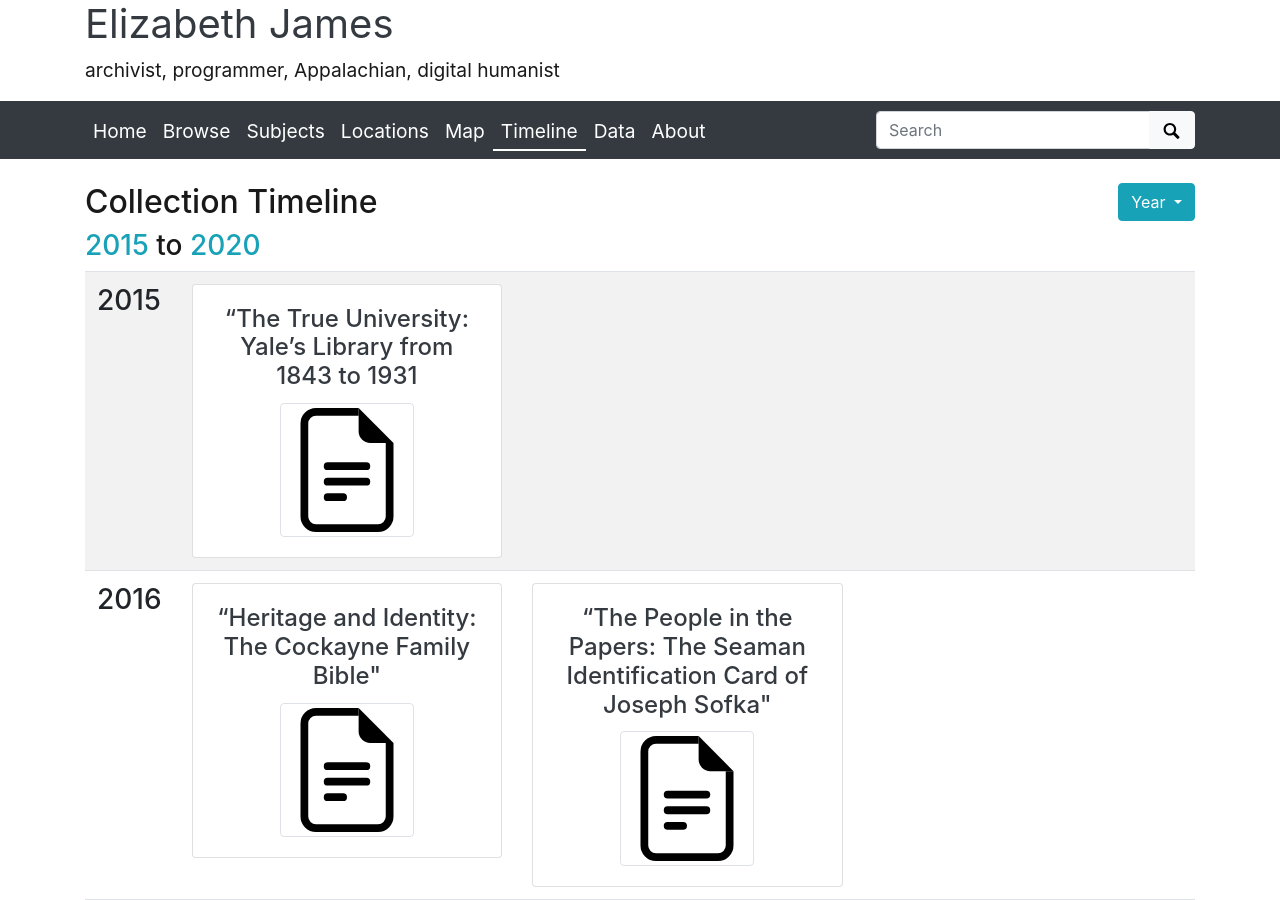
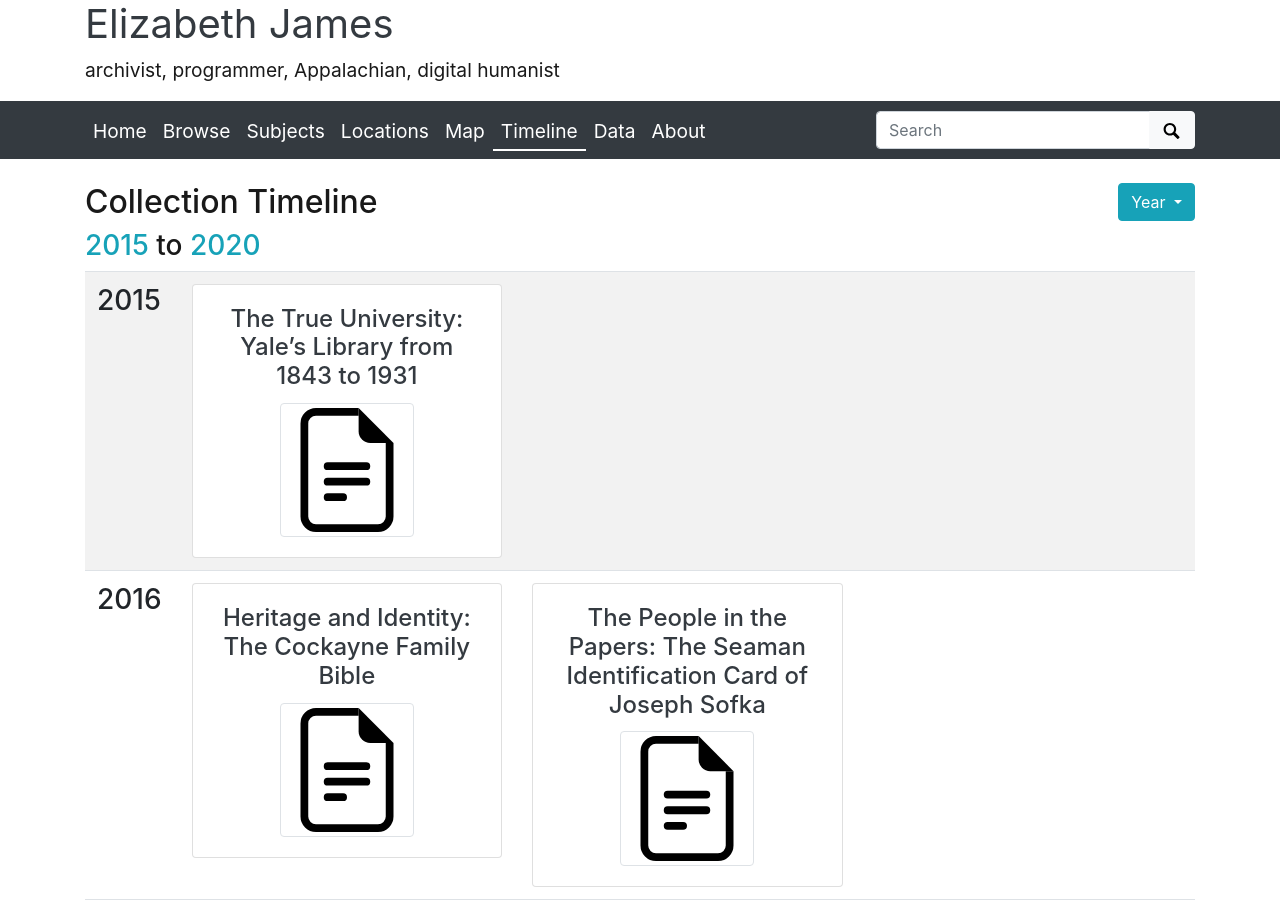
Before and after one commit to elizajames/old_site, a Jekyll site: the page built from pages/timeline.md, in a window 1280 px wide and 900 px high. Built offline with Jekyll 4.4.1, drawn with Linux system fonts in a browser that asks for light colours; some of the changed text lies outside the part shown.

```diff
--- a/_data/demo-metadata.csv
+++ b/_data/demo-metadata.csv
@@ -15,9 +15,9 @@ YourPhysicalPockets,YourPhysicalPockets.pdf,,,History in Your Home Activity,Eliz
 YourDigitalHistory,YourDigitalHistory.pdf,,,Your Digital History Activity,Elizabeth James,2020,"The ""Your Digital History"" activity allows students to consider ways in which their digital lives might be understood and studied by future historians.",Teaching Materials,"Huntington, WV",38.413651,-82.44673,,14,Text,application/pdf,eng,Educational use permitted. ,http://rightsstatements.org/vocab/InC-EDU/1.0/
 FYS100Syllabus,FYS100Syllabus.pdf,,,First Year Seminar: Digital Archives Syllabus,Elizabeth James,2020,"Syllabus for the required first year course, First Year Seminar (FYS) at Marshall University. FYS courses use central objectives and a selection of readings that are augmented with readings and activities based on a theme that draws from the expertise of the instructor. This iteration of the course focuses on physical and digital archives and imaged archives beyond these types.",Teaching Materials,"Huntington, WV",38.413651,-82.44673,,15,Text,application/pdf,eng,Educational use permitted. ,http://rightsstatements.org/vocab/InC-EDU/1.0/
 CommonplaceBookEntry1,CommonplaceBookEntry1.pdf,,,Commonplace Book Entry #1 Assignment,Elizabeth James,2020,Overview and instructions for an assignment for First Year Seminar: Digital Archives in which first year students write entries into a physical commonplace book on the purpose and reality of higher education.,Teaching Materials,"Huntington, WV",38.413651,-82.44673,,16,Text,application/pdf,eng,Educational use permitted. ,http://rightsstatements.org/vocab/InC-EDU/1.0/
-edj001,stub.png,,,“Review of Advocacy and Awareness for Archivists”,Elizabeth James,2020,"“Review of Advocacy and Awareness for Archivists” in the Journal of Contemporary Archival Studies, December 2020. https://elischolar.library.yale.edu/jcas/vol7/iss1/21/",Scholarship,"New Haven, CT",41.3083,-72.92992,,17,Text,application/pdf,eng,,https://rightsstatements.org/page/InC/1.0/
-edj002,stub.png,,,"""Institutional Repositories and Archives Partnerships and Futures”",Elizabeth James; Lindsey Harper; Lori Thompson; Gretchen Beach,2020,"""Institutional Repositories and Archives Partnerships and Futures” with Lindsey M. Harper, Lori Thompson, and Gretchen Beach in the Mid-Atlantic Archivist, Vol. 49 No. 3, Summer 2020. https://marac.memberclicks.net/assets/maa/maracsummer2020.pdf",Scholarship,"Carlisle, PA",40.201,-77.19655,,18,Text,application/pdf,eng,,https://rightsstatements.org/page/InC/1.0/
-edj003,stub.png,,,“The True University: Yale’s Library from 1843 to 1931,Elizabeth James,2015,"“The True University: Yale’s Library from 1843 to 1931,” undergraduate history thesis, Yale University, New Haven, CT, Spring 2015. https://elischolar.library.yale.edu/mssa_yale_history/5/",Scholarship,"New Haven, CT",41.3083,-72.92992,,19,Text,application/pdf,eng,,https://rightsstatements.org/page/InC/1.0/
-edj004,stub.png,,,"“Heritage and Identity: The Cockayne Family Bible""",Elizabeth James,2016,"“Heritage and Identity: The Cockayne Family Bible,” in the Upper Ohio Valley Historical Review, Wheeling, WV, Spring 2016. https://mds.marshall.edu/lib_faculty/60/",Scholarship,"Wheeling, WV",40.063962,-80.72091,,20,Text,application/pdf,eng,,https://rightsstatements.org/page/InC/1.0/
-edj005,stub.png,,,"“The People in the Papers: The Seaman Identification Card of Joseph Sofka""",Elizabeth James,2016,"“The People in the Papers: The Seaman Identification Card of Joseph Sofka,” in the Upper Ohio Valley Historical Review, Wheeling, WV, Winter 2016. https://mds.marshall.edu/lib_faculty/61/",Scholarship,"Wheeling, WV",40.063962,-80.72091,,21,Text,application/pdf,eng,,https://rightsstatements.org/page/InC/1.0/
+edj001,stub.png,,,Review of Advocacy and Awareness for Archivists,Elizabeth James,2020,"“Review of Advocacy and Awareness for Archivists” in the Journal of Contemporary Archival Studies, December 2020. https://elischolar.library.yale.edu/jcas/vol7/iss1/21/",Scholarship,"New Haven, CT",41.3083,-72.92992,,17,Text,application/pdf,eng,,https://rightsstatements.org/page/InC/1.0/
+edj002,stub.png,,,Institutional Repositories and Archives Partnerships and Futures,Elizabeth James; Lindsey Harper; Lori Thompson; Gretchen Beach,2020,"""Institutional Repositories and Archives Partnerships and Futures” with Lindsey M. Harper, Lori Thompson, and Gretchen Beach in the Mid-Atlantic Archivist, Vol. 49 No. 3, Summer 2020. https://marac.memberclicks.net/assets/maa/maracsummer2020.pdf",Scholarship,"Carlisle, PA",40.201,-77.19655,,18,Text,application/pdf,eng,,https://rightsstatements.org/page/InC/1.0/
+edj003,stub.png,,,The True University: Yale’s Library from 1843 to 1931,Elizabeth James,2015,"“The True University: Yale’s Library from 1843 to 1931,” undergraduate history thesis, Yale University, New Haven, CT, Spring 2015. https://elischolar.library.yale.edu/mssa_yale_history/5/",Scholarship,"New Haven, CT",41.3083,-72.92992,,19,Text,application/pdf,eng,,https://rightsstatements.org/page/InC/1.0/
+edj004,stub.png,,,Heritage and Identity: The Cockayne Family Bible,Elizabeth James,2016,"“Heritage and Identity: The Cockayne Family Bible,” in the Upper Ohio Valley Historical Review, Wheeling, WV, Spring 2016. https://mds.marshall.edu/lib_faculty/60/",Scholarship,"Wheeling, WV",40.063962,-80.72091,,20,Text,application/pdf,eng,,https://rightsstatements.org/page/InC/1.0/
+edj005,stub.png,,,The People in the Papers: The Seaman Identification Card of Joseph Sofka,Elizabeth James,2016,"“The People in the Papers: The Seaman Identification Card of Joseph Sofka,” in the Upper Ohio Valley Historical Review, Wheeling, WV, Winter 2016. https://mds.marshall.edu/lib_faculty/61/",Scholarship,"Wheeling, WV",40.063962,-80.72091,,21,Text,application/pdf,eng,,https://rightsstatements.org/page/InC/1.0/
 GarrisonLessonPlan,GarrisonLessonPlan.pdf,,,Memphis Tennessee Garrison: African American Activism in West Virginia Lesson Plan,Elizabeth James,2020,"Through this activity, students will learn about the variety of civic actions and activism undertaken by Memphis Tennessee Garrison throughout her life. They will work to identify a cause or multiple causes that they are passionate about and determine how they can get involved with that cause in their community.",Teaching Materials,"Huntington, WV",38.413651,-82.44673,,22,Text,application/pdf,eng,Educational use permitted. ,http://rightsstatements.org/vocab/InC-EDU/1.0/
```
Also changed, not shown: pages/about.md (+1 -5 lines).
